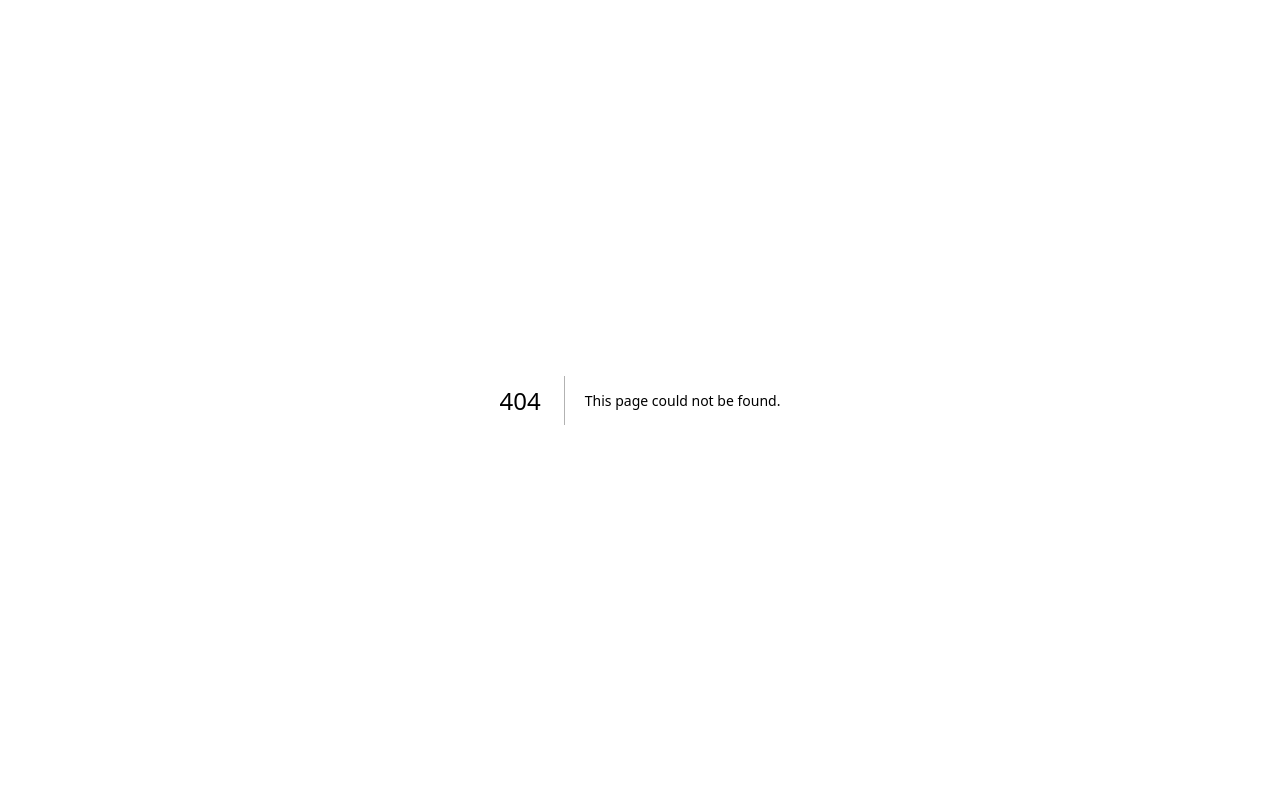
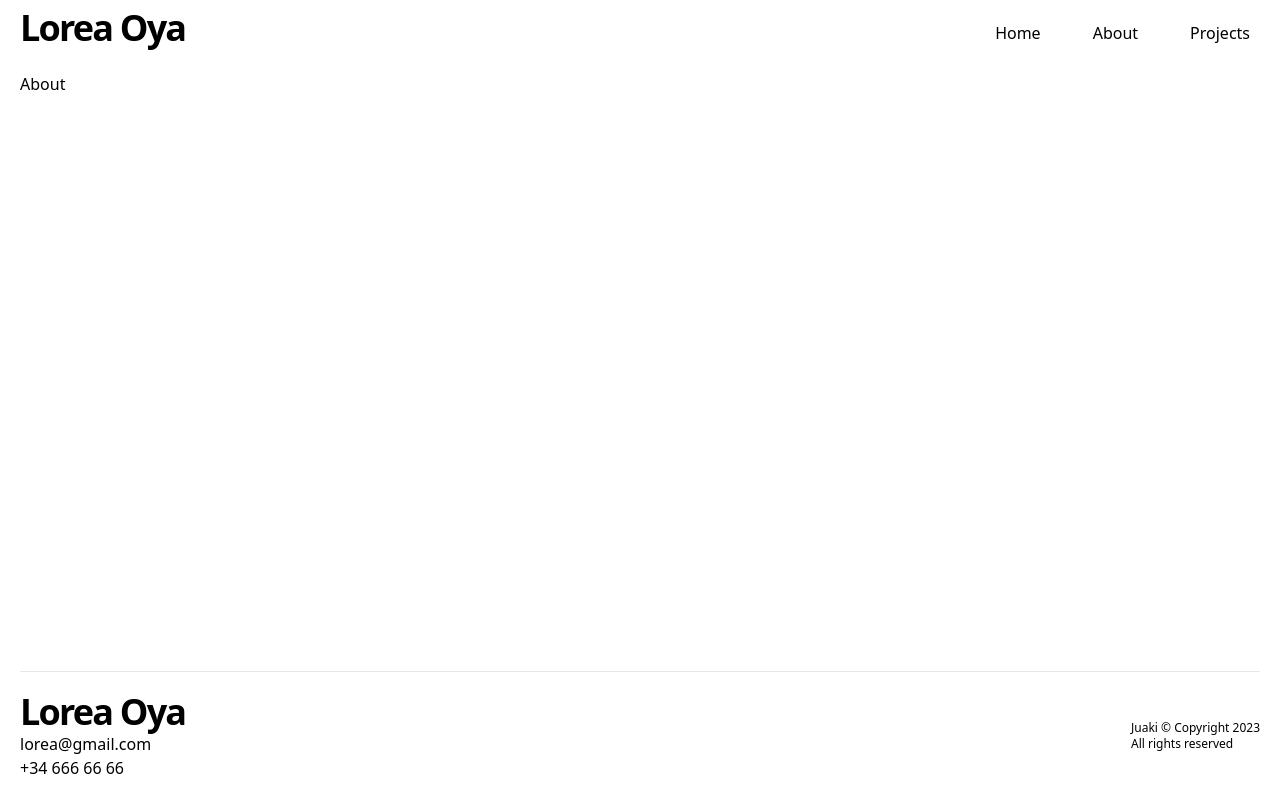
Before and after one commit to juakiCarbonell/portfolio, a Next.js app: page /about in a window 1280 px wide. Before the commit this address had no page. Built offline with nearby package versions, Linux system fonts and the light colour scheme.

Commit message:
mode pages added

```diff
--- /dev/null
+++ b/components/Footer.tsx
@@ -0,0 +1,29 @@
+export const Footer = () => {
+  return (
+    <footer className='container flex justify-between flex-col md:flex-row md:items-center gap-4 mx-auto py-5 border-t mt-auto'>
+      <div className='flex flex-col'>
+        <div>
+          <h2 className='text-3xl md:text-4xl font-bold tracking-tighter leading-tight'>
+            Lorea Oya
+          </h2>
+        </div>
+        <div>
+          <div>
+            <p className='text-base'>lorea@gmail.com</p>
+          </div>
+          <div>
+            <p>+34 666 66 66</p>
+          </div>
+        </div>
+      </div>
+      <div className='flex flex-col'>
+        <div>
+          <p className='text-xs'>Juaki © Copyright 2023</p>
+        </div>
+        <div>
+          <p className='text-xs'>All rights reserved</p>
+        </div>
+      </div>
+    </footer>
+  )
+}
--- /dev/null
+++ b/components/Layout.tsx
@@ -0,0 +1,13 @@
+import { PropsWithChildren } from "react"
+import { Footer } from "./Footer"
+import { Navbar } from "./Navbar"
+
+export default function Layout({ children }: PropsWithChildren) {
+  return (
+    <div className='min-h-screen px-5 flex flex-col'>
+      <Navbar />
+      <main className='container mx-auto mt-4'>{children}</main>
+      <Footer />
+    </div>
+  )
+}
--- /dev/null
+++ b/components/Navbar.tsx
@@ -0,0 +1,41 @@
+import Link from 'next/link'
+
+const links = [
+  {
+    label: 'Home',
+    route: '/',
+  },
+  {
+    label: 'About',
+    route: '/about',
+  },
+  {
+    label: 'Projects',
+    route: '/projects',
+  },
+]
+
+export const Navbar = (): JSX.Element => {
+  return (
+    <header>
+      <nav className='flex container mx-auto justify-between h-18 items-center flex-col md:flex-row py-2'>
+
+          <h2 className='text-3xl md:text-4xl font-bold tracking-tighter leading-tight'>
+            Lorea Oya
+          </h2>
+          <ul className='flex gap-8'>
+            {links.map((item) => {
+              return (
+                <li
+                  key={item.route}
+                  className='relative cursor-pointer px-2.5 pt-2.5'
+                >
+                  <Link href={item.route}>{item.label}</Link>
+                </li>
+              )
+            })}
+          </ul>
+      </nav>
+    </header>
+  )
+}
--- a/package.json
+++ b/package.json
@@ -3,7 +3,7 @@
   "version": "0.1.0",
   "private": true,
   "scripts": {
-    "dev": "next dev",
+    "dev": "next dev -p 3001",
     "build": "next build",
     "start": "next start",
     "lint": "next lint"
--- a/pages/_app.tsx
+++ b/pages/_app.tsx
@@ -1,6 +1,11 @@
+import Layout from '@/components/Layout'
 import '@/styles/globals.css'
 import type { AppProps } from 'next/app'
 
 export default function App({ Component, pageProps }: AppProps) {
-  return <Component {...pageProps} />
+  return (
+    <Layout>
+      <Component {...pageProps} />
+    </Layout>
+  )
 }
--- /dev/null
+++ b/pages/about/index.tsx
@@ -0,0 +1,3 @@
+export default function About() {
+  return <div>About</div>
+}
--- a/pages/index.tsx
+++ b/pages/index.tsx
@@ -14,7 +14,7 @@ export default function Home() {
         <meta name="viewport" content="width=device-width, initial-scale=1" />
         <link rel="icon" href="/favicon.ico" />
       </Head>
-      <main className={styles.main}>
+      <main>
         Hello world
       </main>
     </>
--- /dev/null
+++ b/pages/projects/index.tsx
@@ -0,0 +1,3 @@
+export default function Projects() {
+    return <div>Projects</div>
+  }
--- a/styles/globals.css
+++ b/styles/globals.css
@@ -1,7 +1,6 @@
 @tailwind base;
 @tailwind components;
 @tailwind utilities;
-
 
 * {
   box-sizing: border-box;
```
